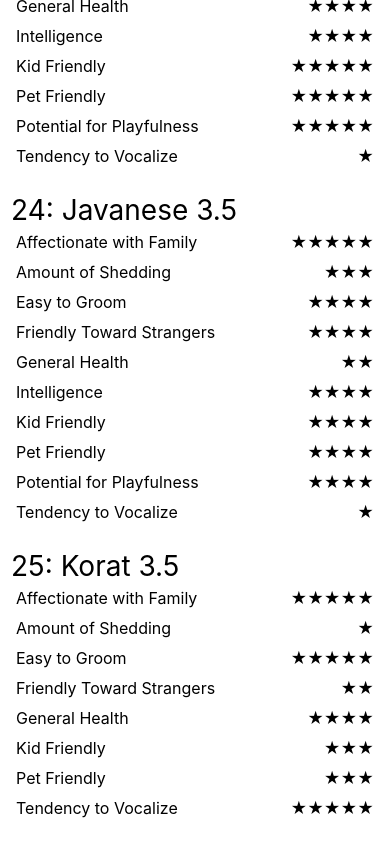
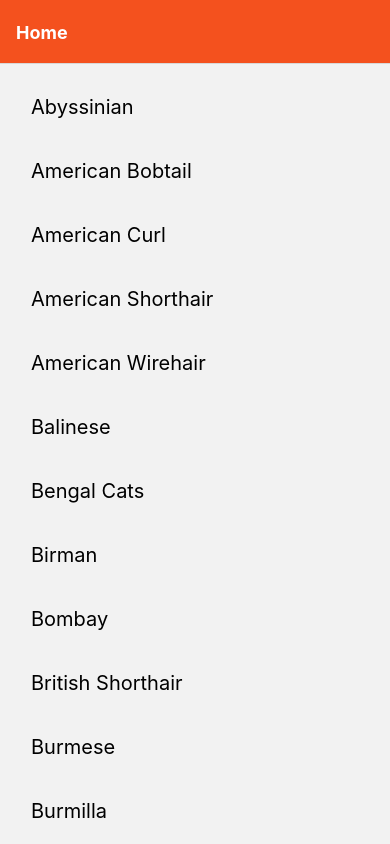
Before and after one commit to djaskulak/by-breed-starter, a React Native app: screen /Home in a window 390 px wide. Shown: the top 844 px of the page. Built offline with nearby package versions, Linux system fonts and the light colour scheme.

Commit message:
details screen

```diff
--- a/App.js
+++ b/App.js
@@ -1,60 +1,32 @@
-import { StatusBar } from 'expo-status-bar';
-import React, { useState } from 'react';
-import { StyleSheet, Text, View, FlatList, SafeAreaView, TextInput, KeyboardAvoidingView, Platform } from 'react-native';
-import Item from './Item'
-import { cats } from './breeds'
+import * as React from 'react';
+import { NavigationContainer } from '@react-navigation/native';
+import { createStackNavigator } from '@react-navigation/stack';
+
+import HomeScreen from './components/HomeScreen';
+
+//manages which screen is currently viewed
+const Stack = createStackNavigator();
 
 export default function App() {
-  const [search, setSearch] = useState('')
-
   return (
-    <SafeAreaView style={styles.container}>
-      <KeyboardAvoidingView
-        behavior={Platform.OS === "ios" ? "padding" : "height"}
-        style={styles.kav}
+    <NavigationContainer>
+      <Stack.Navigator
+        initialRouteName="Home"
+        screenOptions={{
+          headerStyle: {
+            backgroundColor: '#f4511e',
+          },
+          headerTintColor: '#fff',
+          headerTitleStyle: {
+            fontWeight: 'bold',
+          },
+        }}
       >
-        <StatusBar style="auto" />
-        <View>
-          <TextInput
-            style={styles.search}
-            placeholder="Search"
-            onChangeText={setSearch}
-            value={search}
-          />
-        </View>
-        <View style={styles.listContainer}>
-          <FlatList
-            data={cats.filter(item => item.breed.includes(search))}
-            renderItem={({ item, index }) => {
-              return <Item index={index} data={item}/>
-            }}
-            keyExtractor={item => item.breed}
-          />
-        </View>
-      </KeyboardAvoidingView>
-    </SafeAreaView>
+        <Stack.Screen
+          name="Home"
+          component={HomeScreen}
+        />
+      </Stack.Navigator>
+    </NavigationContainer>
   );
 }
-
-const styles = StyleSheet.create({
-  listContainer: {
-    width: '100%'
-  },
-  container: {
-    flex: 1,
-    backgroundColor: '#fff',
-    alignItems: 'center',
-    justifyContent: 'center',
-  },
-  search: {
-    fontSize: 24,
-    padding: 10,
-    borderWidth: 1
-  },
-  kav: {
-    flex: 1,
-    justifyContent: 'center',
-    width: '100%',
-    marginBottom: 30
-  }
-});
--- /dev/null
+++ b/components/Cell.js
@@ -0,0 +1,23 @@
+import React from 'react'
+import { TouchableHighlight, Text, StyleSheet } from 'react-native'
+
+export default function Cell({ title, showDetails }) {
+  return (
+    <TouchableHighlight
+      style={styles.container}
+      onPress={() => showDetails}
+      underlayColor="gray"
+    >
+      <Text style={styles.cellText}>{title}</Text>
+    </TouchableHighlight>
+  )
+}
+
+const styles = StyleSheet.create({
+  container: {
+    padding: 20
+  },
+  cellText: {
+    fontSize: 20
+  }
+});
--- /dev/null
+++ b/components/HomeScreen.js
@@ -0,0 +1,39 @@
+import * as React from 'react'
+import { View, Text, FlatList, StyleSheet } from 'react-native'
+
+import { cats } from './breeds'
+import Cell from './Cell'
+
+export default function HomeScreen({ navigation }) {
+  return (
+    <View style={styles.container}>
+      <FlatList
+        style={styles.list}
+        data={cats}
+        renderItem={({ item, index }) => {
+          return (
+            <Cell
+              title={item.breed}
+              showDetails={() => navigation.navigate('Details', { item })}
+            />
+          )
+        }}
+        keyExtractor={(item) => item.breed}
+      />
+    </View>
+  )
+}
+
+const styles = StyleSheet.create({
+  container: {
+    flex: 1,
+    alignItems: 'center',
+    justifyContent: 'center',
+    padding: 10,
+    margin: 1
+  },
+  list: {
+    flex: 1,
+    width: '100%'
+  }
+});
--- a/breeds.js
+++ b/components/breeds.js
@@ -1,6 +1,6 @@
 
 
-import * as data from './cat-and-dog-breeds.json'
+import * as data from '../cat-and-dog-breeds.json'
 
 const petTypes = []
 for (let key in data) {
```
Also changed, not shown: components/DetailsScreen.js (added, +32 -0 lines), package.json (+7 -0 lines), components/Feature.js (renamed from Feature.js), components/Item.js (renamed from Item.js), 1 other file (tests, documents, lock files or other folders).
